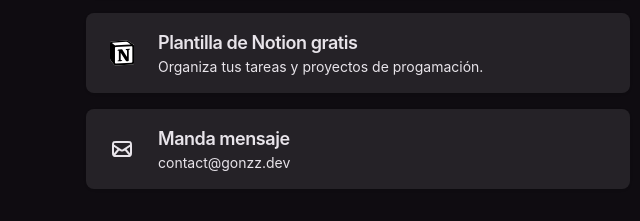
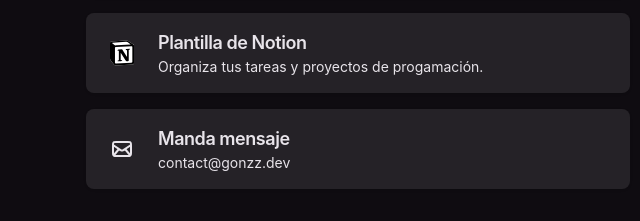
Before and after one commit to gonzzdev/biolink-v2, an Astro site: page / in a window 1280 px wide. Shown: the part 836-1057 px from the top of the page, 282-922 px from the left. Built offline with nearby package versions, Linux system fonts and the light colour scheme; Astro itself is replaced by a stand-in of ours; what @midudev/tailwind-animations would draw is missing.

Commit message:
Update Contacto.astro

```diff
--- a/src/components/Contacto.astro
+++ b/src/components/Contacto.astro
@@ -4,7 +4,7 @@
 
         <img src="/notion.svg" alt="Blog Icon" class="size-8 justify-center pl-2">
         <ul>
-            <h5 class="text-lg font-semibold tracking-tight text-[#e8e4ea]">Plantilla de Notion gratis</h5>
+            <h5 class="text-lg font-semibold tracking-tight text-[#e8e4ea]">Plantilla de Notion</h5>
             <p class="text-sm font-normal text-[#e8e4ea]">Organiza tus tareas y proyectos de progamación.</p>
         </ul>
     </a>
```
